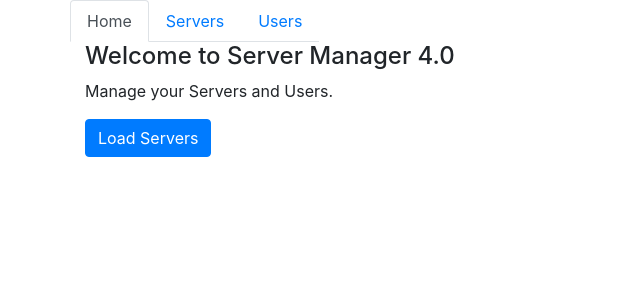
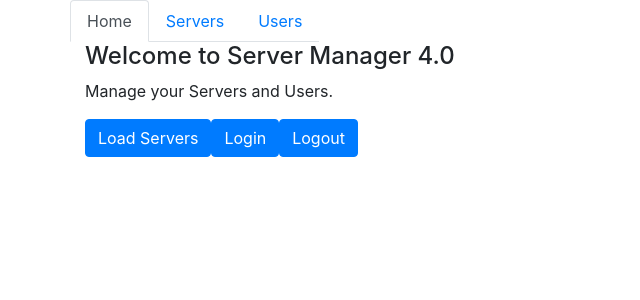
Before and after one commit to nxsharma/angserverupdate, an Angular app: page / in a window 1280 px wide. Shown: the top 300 px of the page, without its empty margins (0-640 px from the left). Built offline with nearby package versions, Linux system fonts and the light colour scheme.

Commit message:
fake auth service

```diff
--- a/src/app/home/home.component.html
+++ b/src/app/home/home.component.html
@@ -1,3 +1,6 @@
 <h4>Welcome to Server Manager 4.0</h4>
 <p>Manage your Servers and Users.</p>
 <button class="btn btn-primary" click="onLoadServers()">Load Servers</button>
+
+<button class="btn btn-primary" (click)="onLogin()">Login</button>
+<button class="btn btn-primary" (click)="onLogout()">Logout</button>
--- a/src/app/home/home.component.ts
+++ b/src/app/home/home.component.ts
@@ -1,5 +1,6 @@
 import { Component, OnInit } from '@angular/core';
 import { Router } from '@angular/router';
+import { AuthService } from '../auth.service';
 
 @Component({
   selector: 'app-home',
@@ -8,7 +9,7 @@
 })
 export class HomeComponent implements OnInit {
 
-  constructor(private router: Router) { }
+  constructor(private router: Router, private authService: AuthService) { }
 
   ngOnInit() {
   }
@@ -18,4 +19,11 @@
 
   }
 
+  onLogin(){
+    this.authService.login();
+  }
+
+  onLogout(){
+    this.authService.logout();
+  }
 }
```
